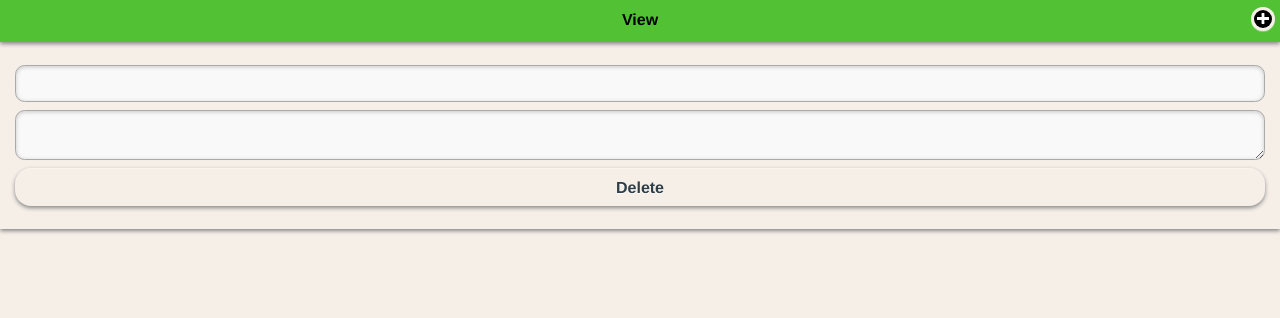
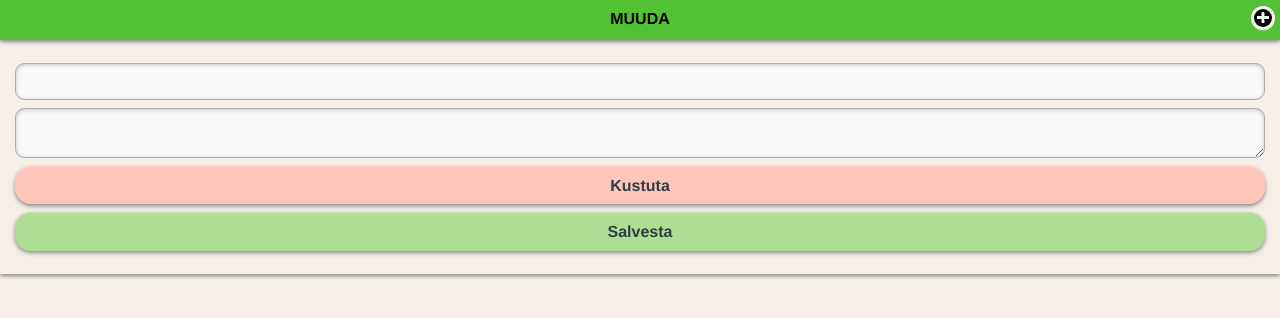
Before and after one commit to EloTrolla/midanyyd, a plain HTML site: page view.html in a window 1280 px wide. Drawn offline with Linux system fonts and the light colour scheme.

Commit message:
muudetud kujundus

```diff
--- a/css/style.css
+++ b/css/style.css
@@ -1,11 +1,13 @@
+
+
 /* ylesanne valmis */
-li.completed a {
+li.completed {
 	background-color: #a7e8f2;
 }
 
 
 
-/* fixed header */
+/* fixed header
 .ui-bar, .ui-bar-a {
 	font-weight: 700;
 	text-shadow: none;
@@ -15,16 +17,37 @@ li.completed a {
 	-moz-box-shadow: 0px 2px 4px #888888;
 	box-shadow: 0px 2px 4px #888888;
 }
+*/
 
 .ui-mobile .ui-header {
 	background-color: #52c234;
 	background-image: none;
+	font-weight: 700;
+	text-shadow: none;
+	border: none;
+	color: black;
+	-webkit-box-shadow: 0px 2px 4px #888888;
+	-moz-box-shadow: 0px 2px 4px #888888;
+	box-shadow: 0px 2px 4px #888888;
 }
 
 
 /* ylesannete nimekiri */
 .ui-li {
 	border-top-width: 0px;
+}
+
+
+/* nimekirja tekst */
+
+.ui-li-desc {
+	font-size: 1em;
+	display: inline-block;
+}
+
+.ui-li-heading {
+	display: inline-block;
+	float: right;
 }
 
 
@@ -55,6 +78,27 @@ ul a {
 	box-shadow: 0px 2px 4px #888888;
 }
 
+
 .ui-btn {
 	border: none;
 }
+
+.delete {
+	background-color: #ffc5ba;
+}
+
+.add {
+	background-color: #aedd94;
+}
+
+
+.ui-btn-up-c,
+.ui-btn-hover-c {
+	text-shadow: none;
+}
+
+
+.ui-btn-inner {
+	border-top: 1px solid #fff;
+	border-color: rgba(255,255,255,.3);
+}
--- a/js/app.js
+++ b/js/app.js
@@ -41,7 +41,7 @@ var app = {
 
                 // If not completed
                 if (td.status == 0) {
-                    outstanding.push('<li data-row-id="' + td.id + '" class="outstanding"><a href="view.html" data-transition="slide" class="view" data-view-id="' + td.id +'"><h2>' + td.title+ '</h2><p>' + td.description + '</p></a><a href="#" data-icon="check" data-iconpos="notext" class="mark-completed" data-mark-id="' + td.id +'">Mark as completed</a></li>');
+                    outstanding.push('<li data-row-id="' + td.id + '" class="outstanding"><a href="view.html" data-transition="slide" class="view" data-view-id="' + td.id +'"><p>' + td.description + '</p><h2>' + td.title+ '</h2></a><a href="#" data-icon="check" data-iconpos="notext" class="mark-completed" data-mark-id="' + td.id +'">Mark as completed</a></li>');
                 }
                 // If is completed
                 else {
@@ -97,7 +97,7 @@ var app = {
                 originalRow.remove();
 
                 // Re-build the li rather than clone as jqm generates a lot of fluff
-                var newRow = '<li data-row-id="' + id + '" class="completed"><a href="view.html" data-transition="slide" class="view" data-view-id="' + id +'"><h2>' + title + '</h2><p>' + desc + '</p></a><a href="#" data-icon="delete" data-iconpos="notext" class="mark-outstanding" data-mark-id="' + id +'">Mark as outstanding</a></li>';
+                var newRow = '<li data-row-id="' + id + '" class="completed"><a href="view.html" data-transition="slide" class="view" data-view-id="' + id +'"><p>' + desc + '</p><h2>' + title + '</h2></a><a href="#" data-icon="delete" data-iconpos="notext" class="mark-outstanding" data-mark-id="' + id +'">Mark as outstanding</a></li>';
 
                 // Add to completed
                 $('.todo-listview').append(newRow);
--- a/view.html
+++ b/view.html
@@ -3,7 +3,7 @@
 <head>
     <meta charset="utf-8">
     <meta name="viewport" content="width=device-width, initial-scale=1">
-    <title>View</title>
+    <title>MUUDA</title>
     <link rel="stylesheet"  href="css/jquery.mobile-1.3.2.min.css">
     <link rel="stylesheet"  href="css/style.css">
     <script src="js/jquery-1.10.2.min.js"></script>
@@ -16,8 +16,8 @@
     <!-- View -->
     <div data-role="page" id="view" data-add-back-btn="true">
         <div data-role="header" data-position="fixed">
-            <h1>View</h1>
-            <a href="add.html" data-icon="plus" data-iconpos="notext" class="ui-btn-right" data-transition="slide">New</a>
+            <h1>MUUDA</h1>
+            <a href="add.html" data-icon="plus" data-iconpos="notext" class="ui-btn-right" data-transition="slide">MUUDA</a>
         </div>
         <div data-role="content">
             <form id="edit">
@@ -25,7 +25,8 @@
                 <input type="text" id="title" value="" data-id="" class="target" name="title"/>
                 <textarea id="description" data-id="" class="target" name="description"></textarea>
             </form>
-            <a href="" data-role="button" class="delete">Delete</a>
+            <a href="" data-role="button" class="delete">Kustuta</a>
+            <a href="" data-role="button" class="add">Salvesta</a>
         </div>
     </div>
     <!-- /View -->
```
Also changed, not shown: add.html (+1 -1 lines).
